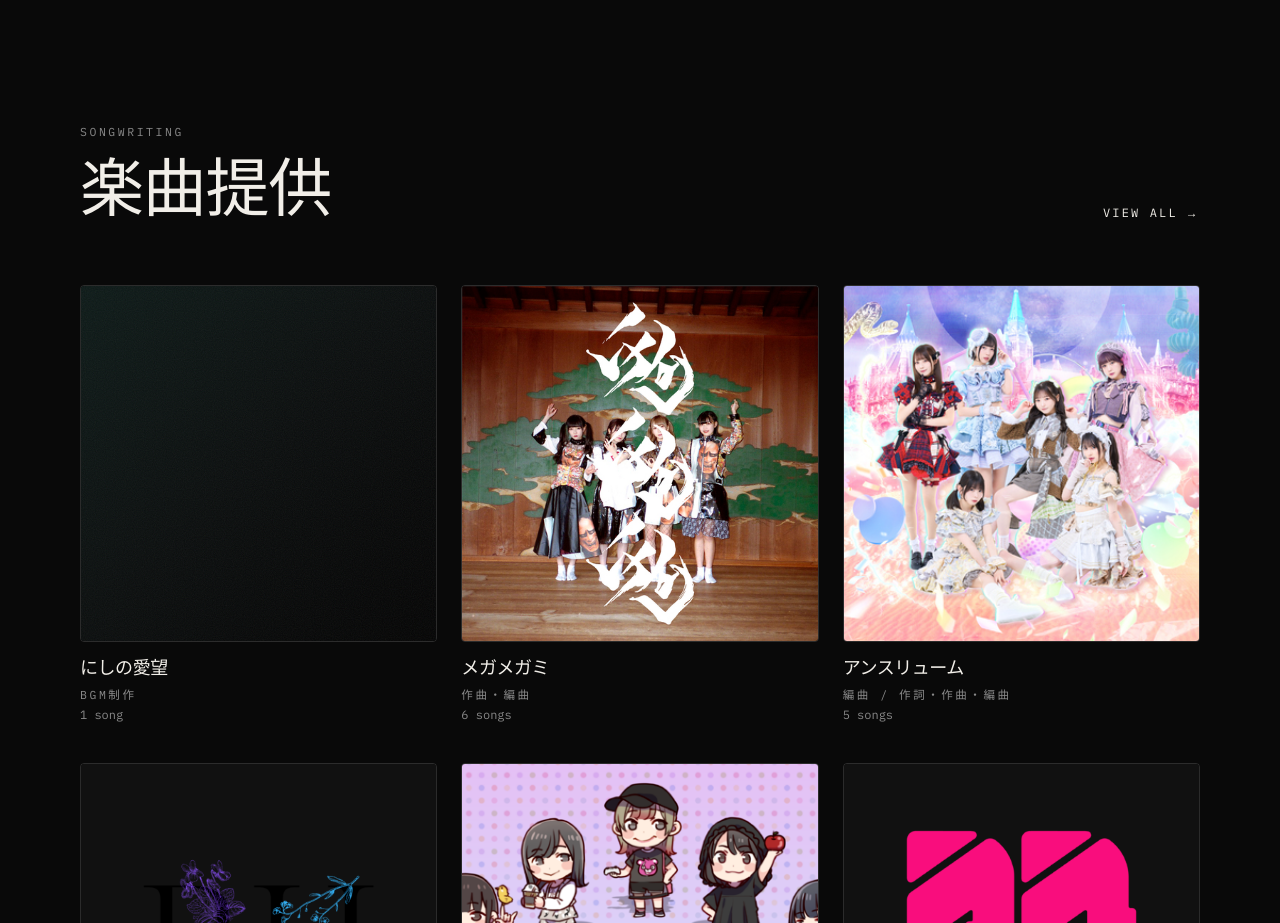
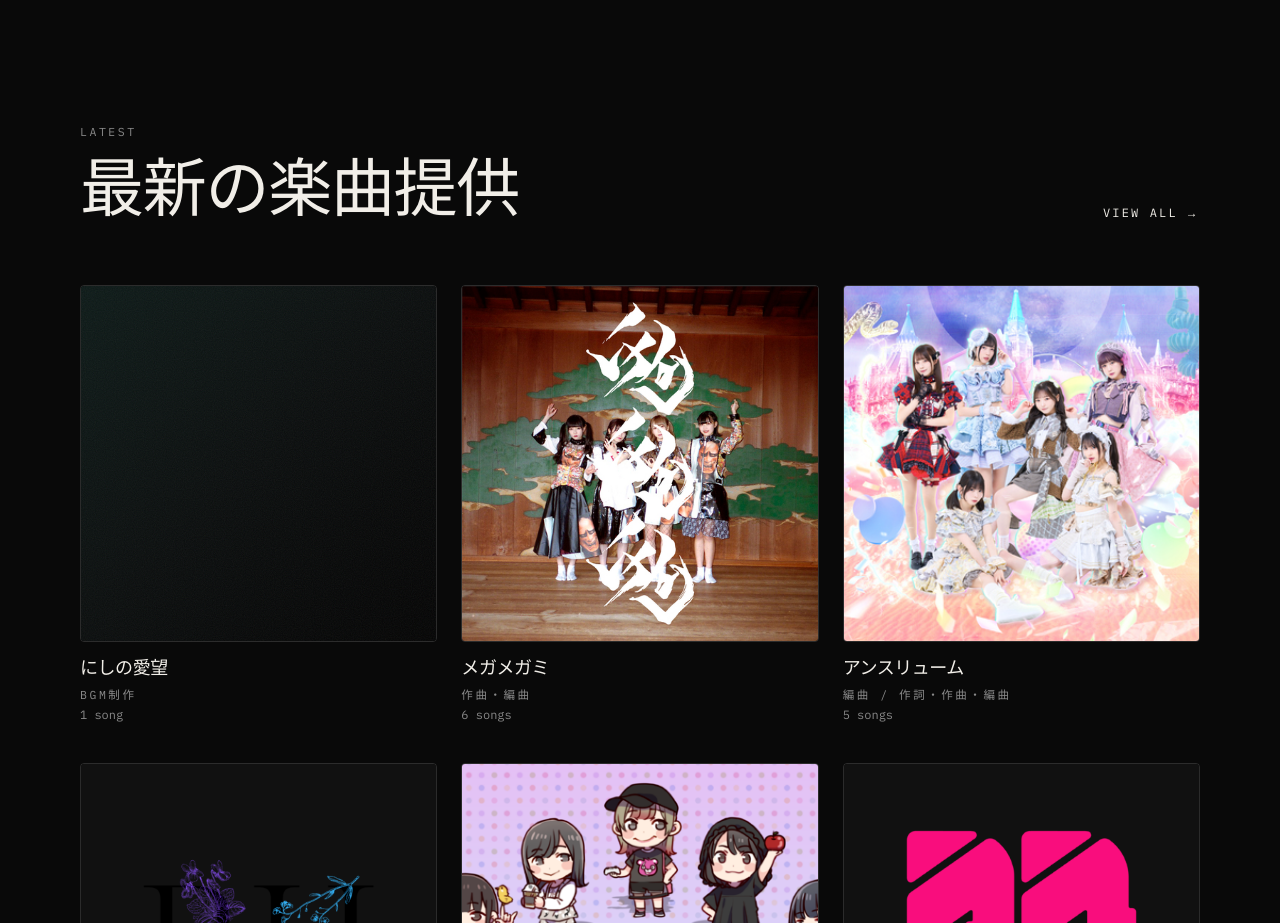
Before and after one commit to yuguremi/yona-site, a Next.js app: page / in a window 1280 px wide. Shown: the part 1780-2703 px from the top of the page. Built offline with nearby package versions, Linux system fonts and the light colour scheme; no server answers.

Commit message:
Emphasize "latest" in HOME songwriting heading
- Heading -> 最新の楽曲提供 (eyebrow: Latest)

Co-Authored-By: Claude Opus 4.8 <noreply@anthropic.com>

```diff
--- a/src/components/home/LatestSongwriting.tsx
+++ b/src/components/home/LatestSongwriting.tsx
@@ -23,7 +23,7 @@ export function LatestSongwriting() {
     <section className="border-t border-line py-24 md:py-32">
       <Container>
         <div className="flex flex-wrap items-end justify-between gap-6">
-          <SectionHeading eyebrow="Songwriting" title="楽曲提供" />
+          <SectionHeading eyebrow="Latest" title="最新の楽曲提供" />
           <CtaLink href="/works" variant="ghost">
             View All
           </CtaLink>
```
